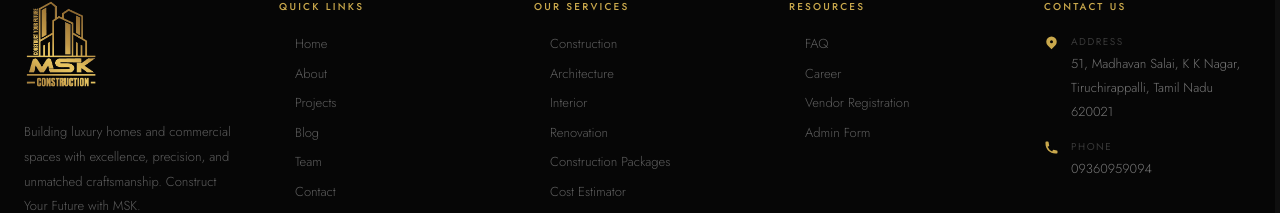
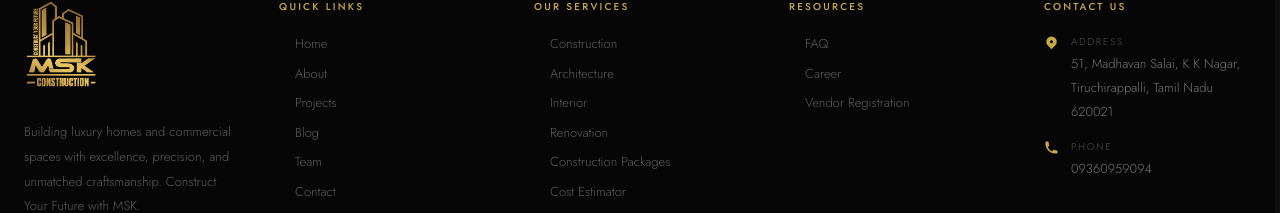
Before and after one commit to krishigowthamr-bit/MSK-Construction, a React (Vite) app: page /admin in a window 1280 px wide. Shown: the part 1696-1909 px from the top of the page. Built offline with nearby package versions, Linux system fonts and the light colour scheme.

Commit message:
Update17

```diff
--- a/src/components/Footer.jsx
+++ b/src/components/Footer.jsx
@@ -24,7 +24,6 @@ const links = {
     { label: 'FAQ', href: '/contact' },
     { label: 'Career', href: '/career' },
     { label: 'Vendor Registration', href: '/vendor-registration' },
-    { label: 'Admin Form', href: '/admin' },
   ],
 };
 
--- a/src/components/Navbar.jsx
+++ b/src/components/Navbar.jsx
@@ -47,7 +47,6 @@ const navItems = [
       { label: 'FAQ', href: '/contact' },
       { label: 'Construction Guide', href: '/blog' },
       { label: 'Google Reviews', href: '/contact' },
-      { label: 'Admin Form', href: '/admin' },
     ],
   },
   { label: 'Contact Us', href: '/contact' },
```
Also changed, not shown: 1 other file (tests, documents, lock files or other folders).
